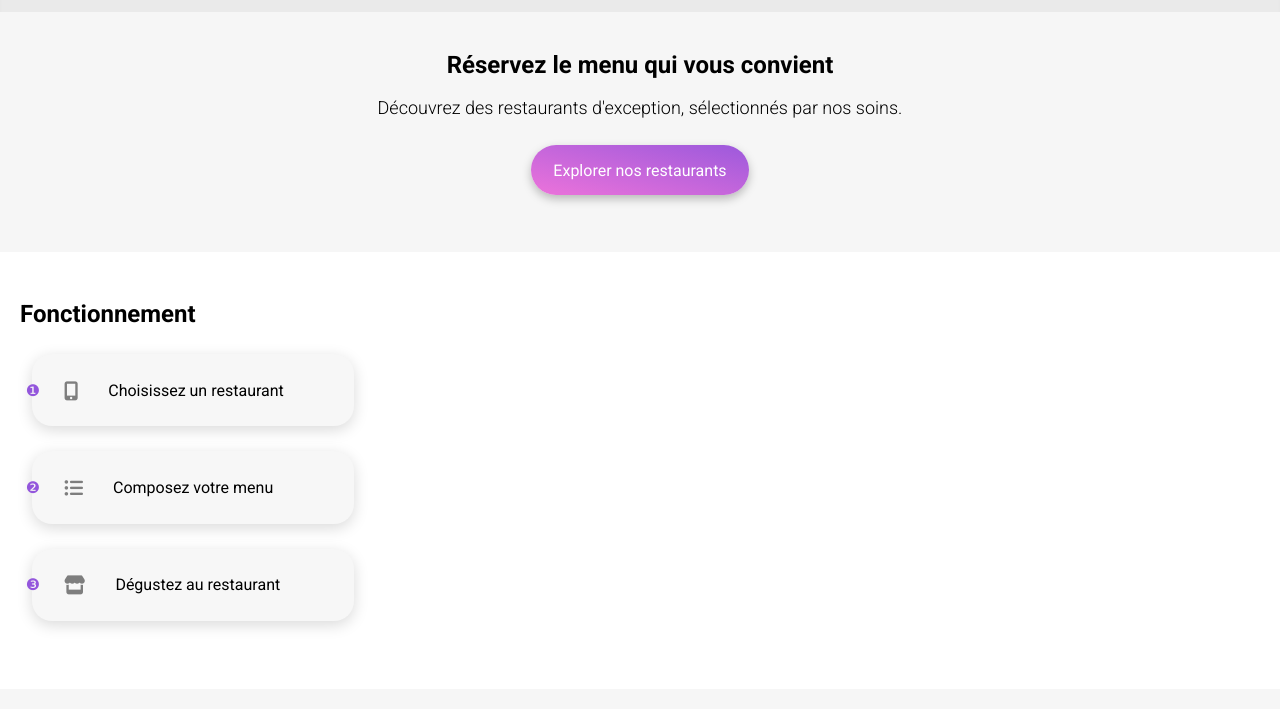
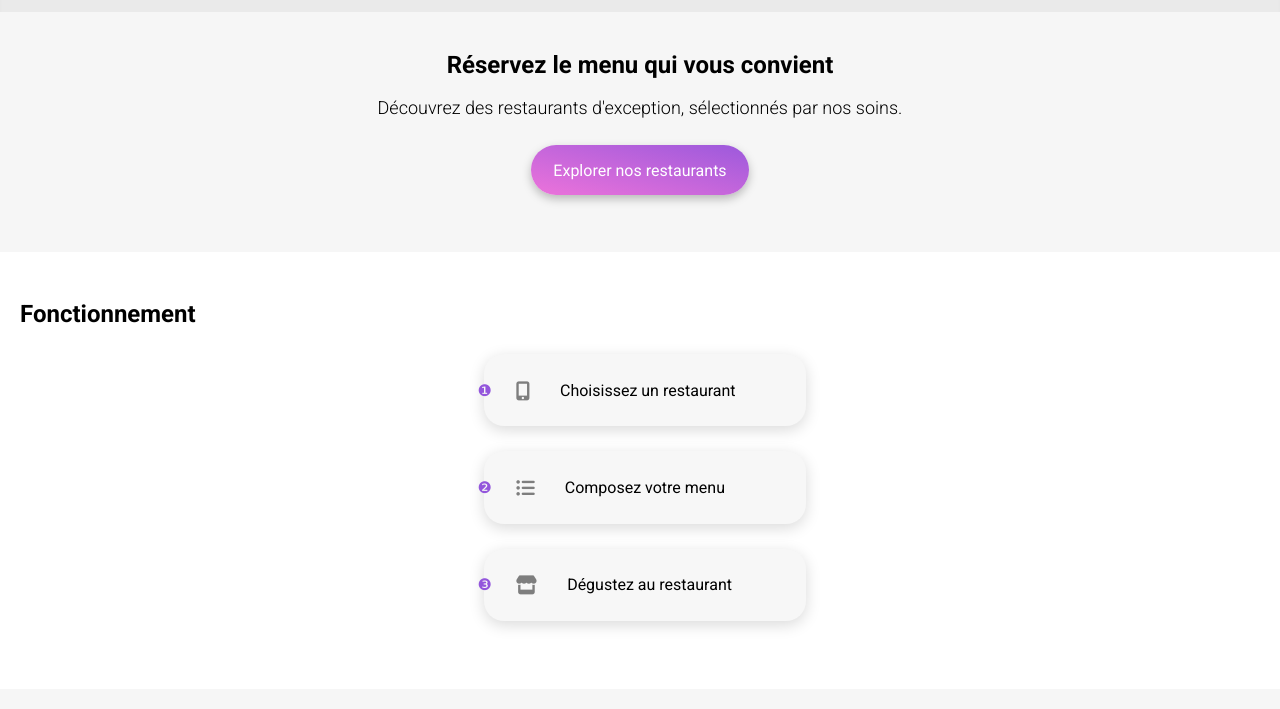
Before and after one commit to CedricC31/Oh-my-food, a plain HTML site: page index.html in a window 1280 px wide. Shown: the part 91-800 px from the top of the page. Drawn offline with Linux system fonts and the light colour scheme; a web font is replaced by a local one.

Commit message:
CSS Sans les annimations V2

```diff
--- a/css/style.css
+++ b/css/style.css
@@ -138,8 +138,9 @@ h2 {
 .filter ul {
   display: flex;
   flex-direction: column;
+  align-items: center;
   gap: 25px;
-  margin: 0 0 0 32px;
+  margin: 0 0 0 10px;
 }
 
 .filter li {
```
